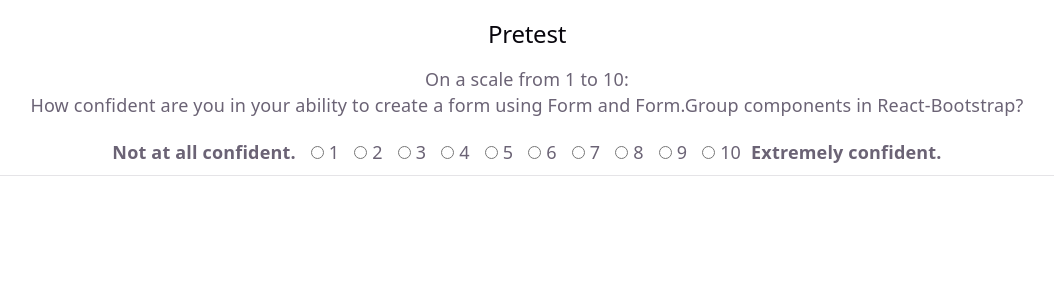
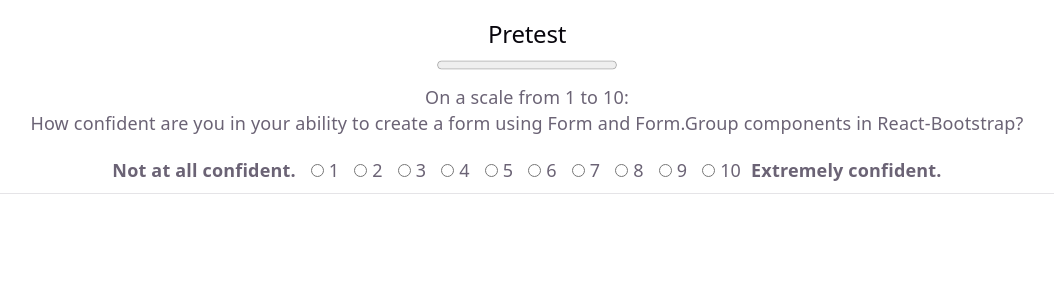
Before and after one commit to kjdove/cisc449-its, a React (Vite) app: page /module1 in a window 1280 px wide. Both pictures are taken after a click on the button "Take Pretest". Shown: the top 300 px of the page, without its empty margins (133-1187 px from the left). Built offline with nearby package versions, Linux system fonts and the light colour scheme.

Commit message:
progress bar for pretest

```diff
--- a/src/App.tsx
+++ b/src/App.tsx
@@ -1,22 +1,15 @@
-// import { useState } from 'react'
-
 import './App.css'
 import { Dashboard } from './Dashboard'
 import { StartPage } from './StartPage'
 
 function App() {
-
-  //get pretest completion status from local storage (boolean)
-  const pretestCompleted = localStorage.getItem("pretestCompleted");
-
-  { /**if pretest completed, '/' to be dashboard */}
+    const pretestCompleted = localStorage.getItem("pretestCompleted");
 
   return (
     <>
     {pretestCompleted === "true" ?
       <Dashboard /> : <StartPage/>
     }
-
     </>
   )
 }
--- a/src/Pretest/PretestPage.tsx
+++ b/src/Pretest/PretestPage.tsx
@@ -28,6 +28,7 @@
     const mediumQuestions = pretestQuestions.filter((q) => q.difficulty === "medium" && q.topicId === topics[currentTopicInd].id);
     const hardQuestions = pretestQuestions.filter((q) => q.difficulty === "hard" && q.topicId === topics[currentTopicInd].id);
 
+    const progValue = ((currentTopicInd) / topics.length);
 
     const handleSubmit = () => {
         if (currentTopicInd === 0) {
@@ -88,6 +89,7 @@
     return (
         <div className="pretest-page">
             <h2>Pretest</h2>
+            <progress value={progValue}/>
             <div className="pretest-top">
                 <p>On a scale from 1 to 10:</p>
                 <p>{topics[currentTopicInd].topic}</p>
```
